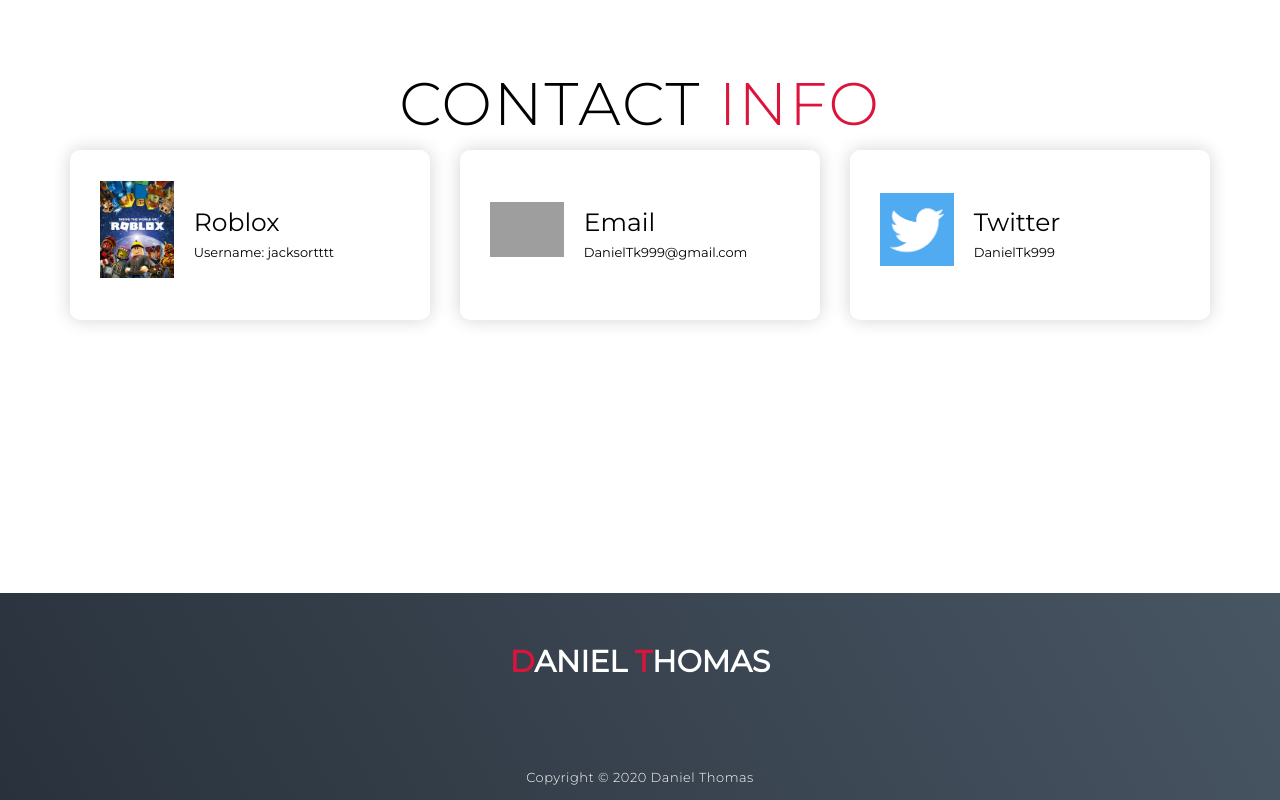
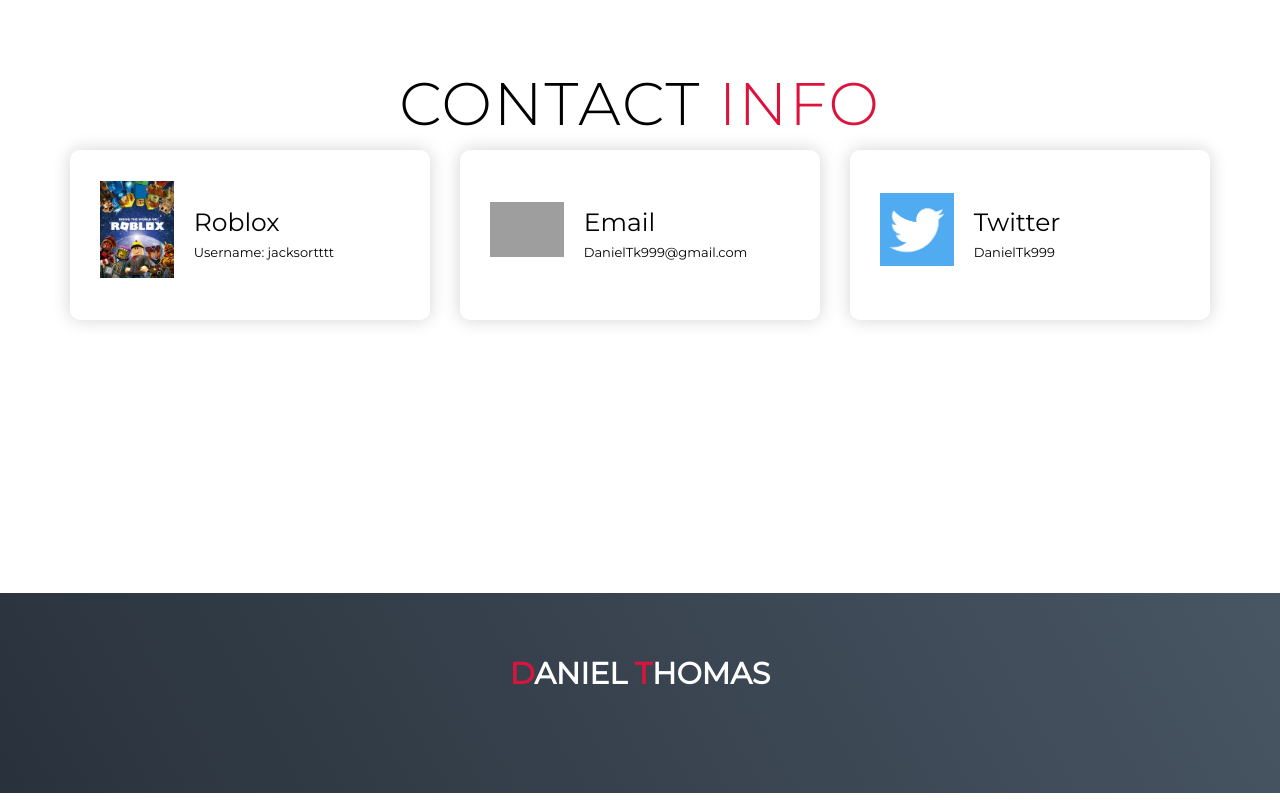
Before and after one commit to DanielTk26/Daniel-Thomas-, a plain HTML site: page index.html in a window 1280 px wide. Shown: the part 4930-5730 px from the top of the page. Drawn offline with Linux system fonts and the light colour scheme; grey boxes are pictures that could not be loaded.

Commit message:
Add files via upload

```diff
--- a/index.html
+++ b/index.html
@@ -192,7 +192,7 @@
 
         </div>
       </div>
-      <p>Copyright © 2020 Daniel Thomas</p>
+
     </div>
   </section>
   <!-- End Footer -->
```
